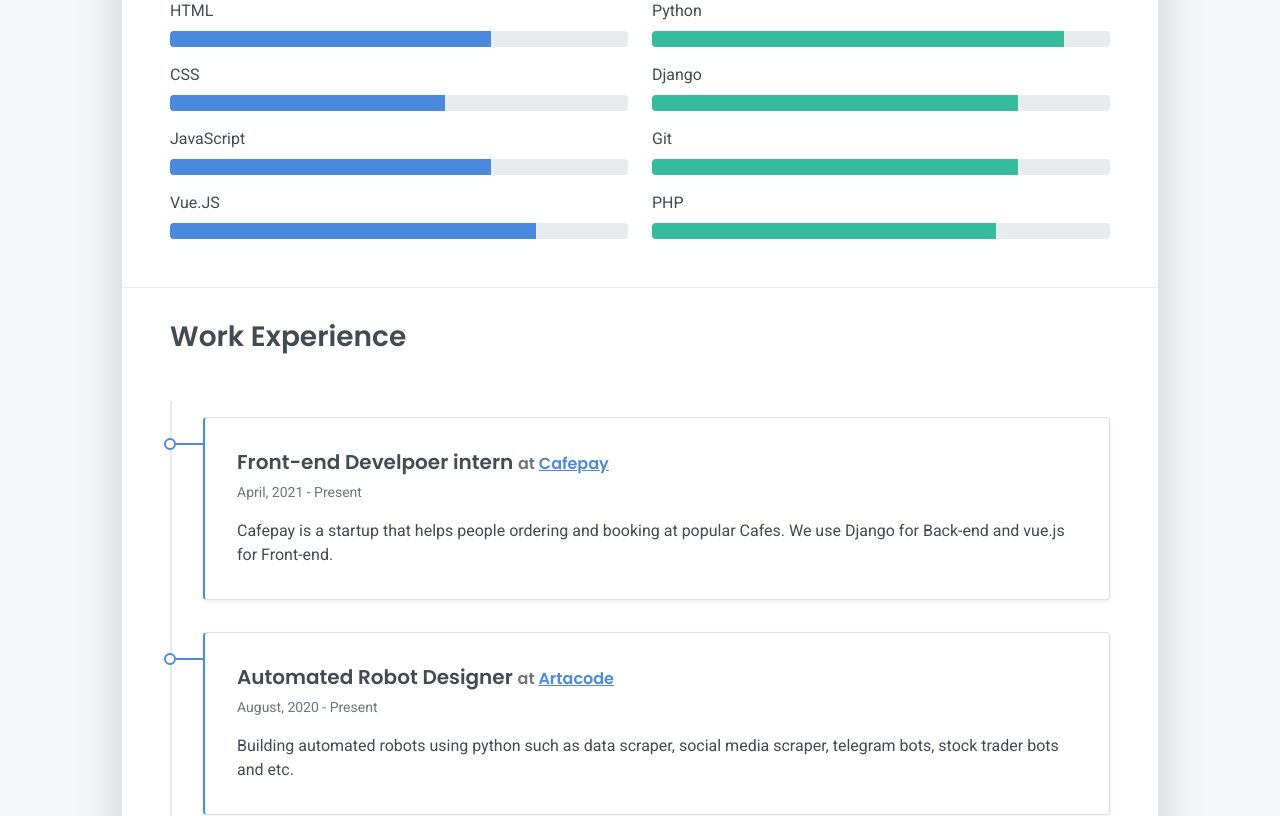
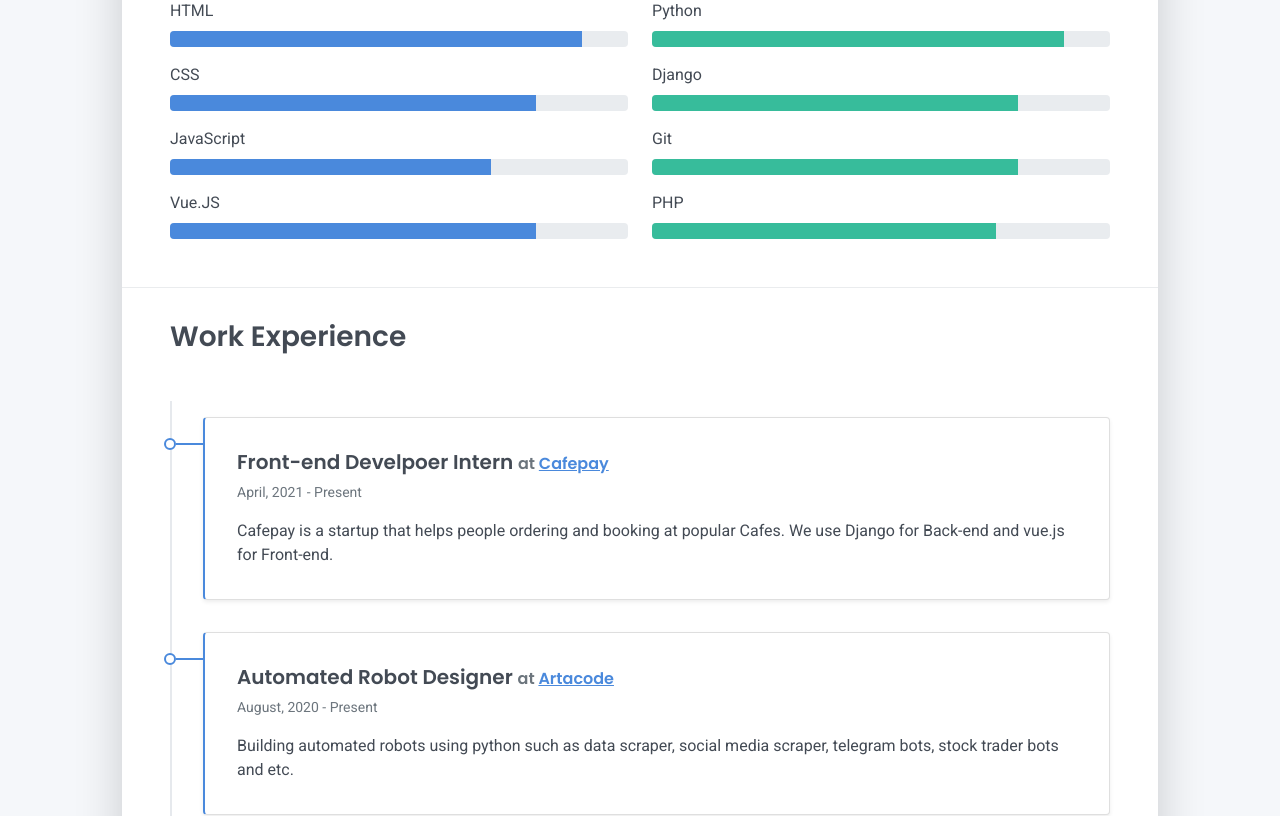
Before and after one commit to alireza0sfr/alireza-safari.ir, a plain HTML site: page index.html in a window 1280 px wide. Shown: the part 734-1550 px from the top of the page. Drawn offline with Linux system fonts and the light colour scheme.

Commit message:
Removed the site in the footer
and also add more skill in skill set

```diff
--- a/index.html
+++ b/index.html
@@ -104,12 +104,12 @@
       <div class="col-md-6">
         <div class="mb-2"><span>HTML</span>
           <div class="progress my-1">
-            <div class="progress-bar bg-primary" role="progressbar" data-aos="zoom-in-right" data-aos-delay="100" data-aos-anchor=".skills-section" style="width: 70%" aria-valuenow="90" aria-valuemin="0" aria-valuemax="100"></div>
+            <div class="progress-bar bg-primary" role="progressbar" data-aos="zoom-in-right" data-aos-delay="100" data-aos-anchor=".skills-section" style="width: 90%" aria-valuenow="90" aria-valuemin="0" aria-valuemax="100"></div>
           </div>
         </div>
         <div class="mb-2"><span>CSS</span>
           <div class="progress my-1">
-            <div class="progress-bar bg-primary" role="progressbar" data-aos="zoom-in-right" data-aos-delay="200" data-aos-anchor=".skills-section" style="width: 60%" aria-valuenow="85" aria-valuemin="0" aria-valuemax="100"></div>
+            <div class="progress-bar bg-primary" role="progressbar" data-aos="zoom-in-right" data-aos-delay="200" data-aos-anchor=".skills-section" style="width: 80%" aria-valuenow="85" aria-valuemin="0" aria-valuemax="100"></div>
           </div>
         </div>
         <div class="mb-2"><span>JavaScript</span>
@@ -153,7 +153,7 @@
     <div class="timeline">
       <div class="timeline-card timeline-card-primary card shadow-sm">
         <div class="card-body">
-          <div class="h5 mb-1">Front-end Develpoer intern <span class="text-muted h6">at <a href="http://cafepay.app/">Cafepay</a></span></div>
+          <div class="h5 mb-1">Front-end Develpoer Intern <span class="text-muted h6">at <a href="http://cafepay.app/">Cafepay</a></span></div>
           <div class="text-muted text-small mb-2">April, 2021 - Present</div>
           <div>Cafepay is a startup that helps people ordering and booking at popular Cafes. We use Django for Back-end and vue.js for Front-end.</div>
         </div>
@@ -277,7 +277,6 @@
         </div>
         <div class="text-small">
           <div class="mb-1">&copy; All rights reserved.</div>
-          <div>Design - <a href="https://templateflip.com/" target="_blank">TemplateFlip</a></div>
         </div>
       </div>
     </footer>
```
